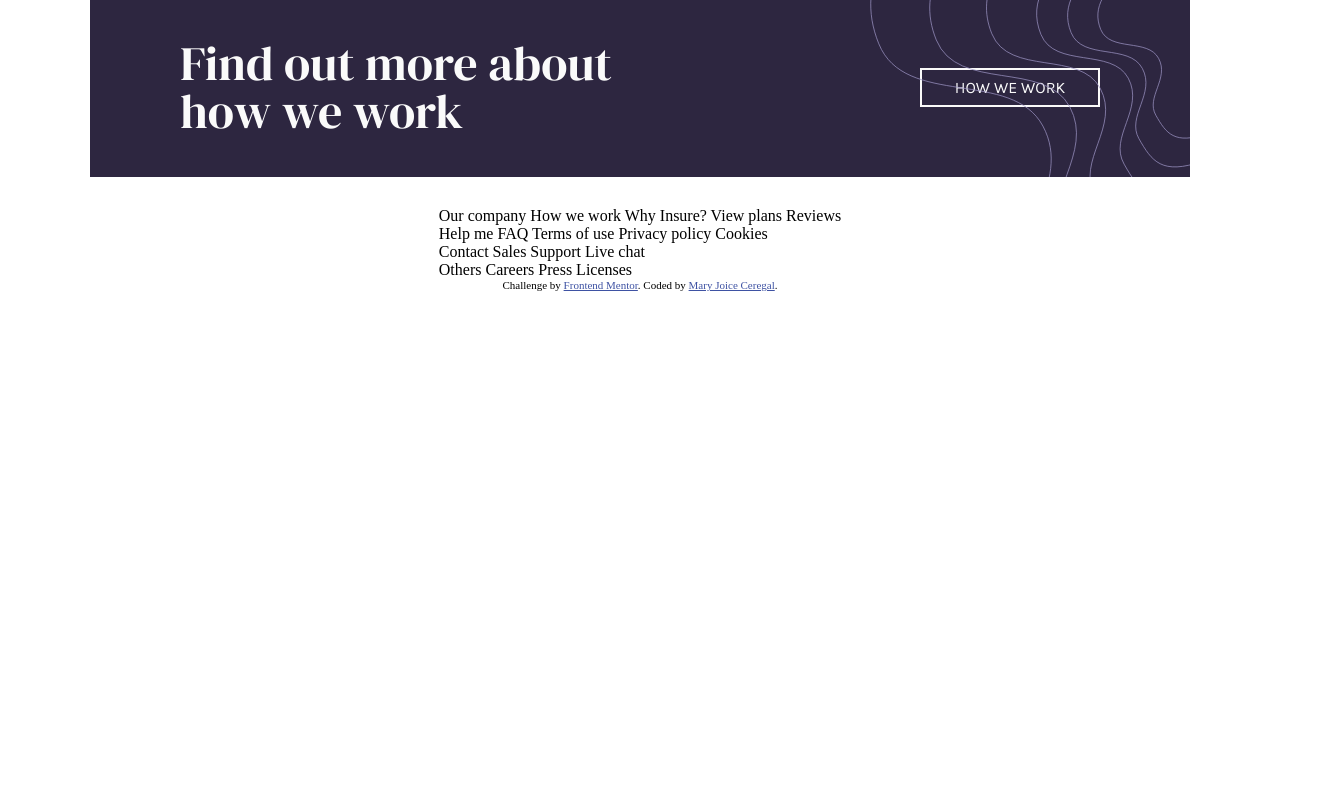
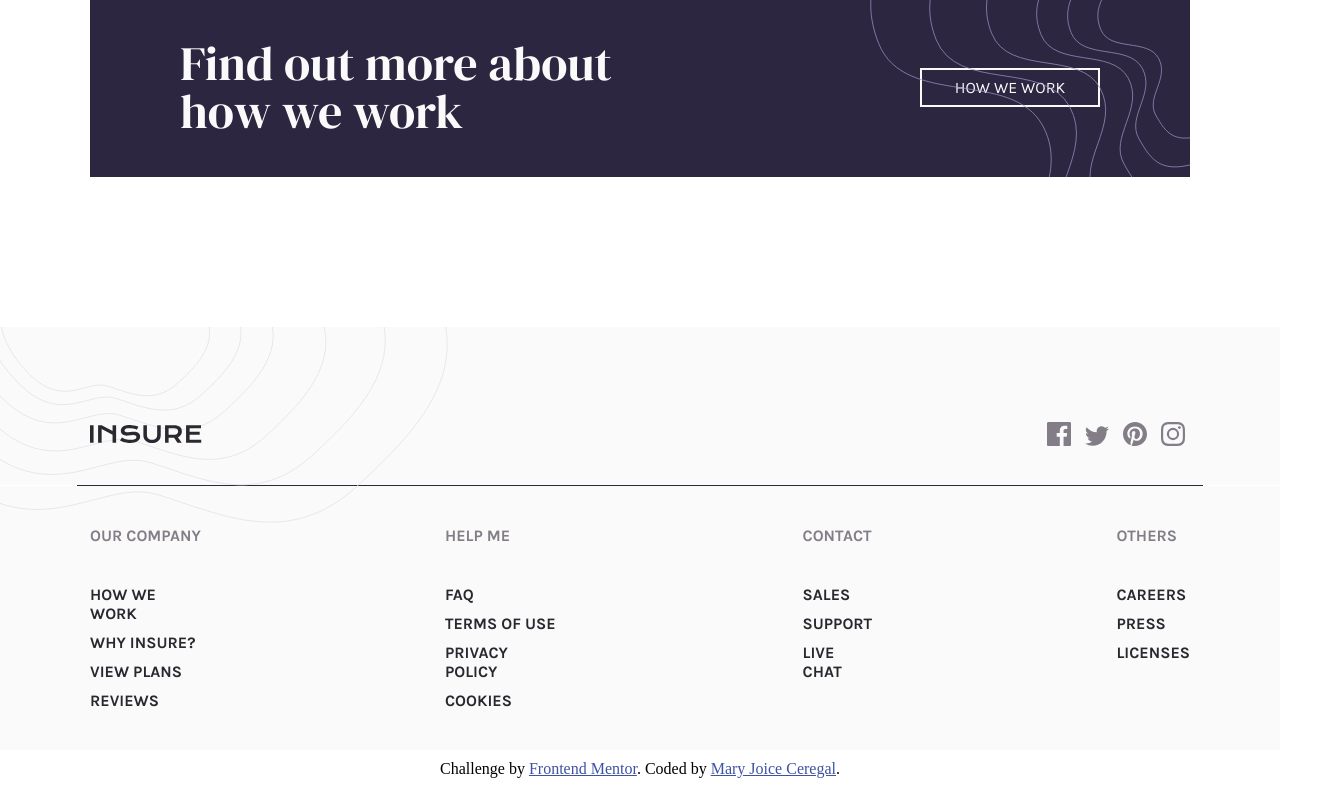
Before and after one commit to emjayceee/insure-landing-page, a plain HTML site: page index.html in a window 1280 px wide. Shown: the part 1286-2074 px from the top of the page, 1320 px wide, since content can reach past the window. Before the commit the page ends 1577 px from the top, so only its background shows below. Drawn offline with Linux system fonts and the light colour scheme.

Commit message:
desktop site completion

```diff
--- a/index.html
+++ b/index.html
@@ -31,9 +31,9 @@
     </div>
   </div>
   <div class="main-content">
-    <img class="upper-right" src="images\bg-pattern-intro-right-desktop.svg" alt="upper right design"/>
     <img class="middle-left" src="images\bg-pattern-intro-left-desktop.svg" alt="middle left design"/>
     <div class="first-content">
+      <img class="upper-right" src="images\bg-pattern-intro-right-desktop.svg" alt="upper right design"/>
       <div class="first-container">
           <div class="line"></div>
           <p>
@@ -100,39 +100,55 @@
   </div>
   <!-- footer -->
   <!-- add insure img -->
+   <div class="footer-logo">
+    <div class="insure-social-links">
+    <img class="lower-left" src="images\bg-pattern-footer-desktop.svg"/>
+      <div class="insure-logo-bottom">
+        <img src="images\logo.svg"/>
+      </div>
+      <div class="social-links">
+        <img src="images\icon-facebook.svg"/>
+        <img src="images\icon-twitter.svg"/>
+        <img src="images\icon-pinterest.svg"/>
+        <img src="images\icon-instagram.svg"/>
+      </div>
+   </div>
+    <!-- border then -->
+     <div class="border-design"></div>
+   </div>
   <div class="about-details">
     <div class="about-links">
-      Our company
-
-      How we work
-      Why Insure?
-      View plans
-      Reviews
+      <span>Our company</span>
+      <a>How we work</a>
+      <a>Why Insure?</a>
+      <a>View plans</a>
+      <a>Reviews</a>
     </div>
     <div class="faq-links">
-      Help me
+      <span>Help me</span>
 
-      FAQ
-      Terms of use
-      Privacy policy
-      Cookies
+      <a>FAQ</a>
+      <a>Terms of use</a>
+      <a>Privacy policy</a>
+      <a>Cookies</a>
+
     </div>
     <div class="contact-links">
-      Contact
+      <span>Contact</span>
 
-      Sales
-      Support
-      Live chat
+      <a>Sales</a>
+      <a>Support</a>
+      <a>Live chat</a>
     </div>
     <div class="others-links">
-      Others
 
-      Careers
-      Press
-      Licenses
+      <span>Others</span>
+      <a>Careers</a>
+      <a>Press</a>
+      <a>Licenses</a>
     </div>
   </div>
-  <div class="attribution">
+  <div class="attribution" style="font-size: 16px; padding: 10px;">
     Challenge by <a href="https://www.frontendmentor.io?ref=challenge" target="_blank">Frontend Mentor</a>.
     Coded by <a href="#">Mary Joice Ceregal</a>.
   </div>
--- a/styles.css
+++ b/styles.css
@@ -68,11 +68,10 @@ ul a:last-child {
 .upper-right {
     background-image: url(images\bg-pattern-intro-right-desktop.svg);
     position:absolute;
-    right: -40px;
-    top: -20px;
+    right: 0;
+    top: -50px;
     width: 20%;
     z-index: 1;
-    overflow: hidden;
 }
 
 .middle-left {
@@ -103,7 +102,7 @@ ul a:last-child {
     margin: 0;
     padding: 30px 0 30px 60px;
     width: 50%;
-
+    z-index: 2;
 }
 
 
@@ -153,7 +152,7 @@ button {
     display: flex;
     flex-direction: column;
     width: 100%;
-    padding: 60px 30px 30px 90px;
+    padding: 60px 30px 150px 90px;
 }
 .line2 {
     width: 140px;
@@ -238,3 +237,93 @@ button {
     width:25%;
     height:180px;
 }
+
+/* third content including social link imgs then footer*/
+
+.footer-logo {
+    width: 100%;
+    display: flex;
+    flex-wrap: wrap;
+    justify-content: center;
+    align-items: center;
+}
+
+.insure-social-links {
+    position: relative;
+    display: flex;
+    width: 100%;
+    flex-direction: row;
+    justify-content: space-between;
+    align-items: center;
+    background-color: var(--gray50);
+}
+
+.insure-logo-bottom, .social-links {
+    padding: 90px 90px 30px 90px;
+    z-index: 2;
+}
+
+.social-links img {
+    margin: 5px;
+}
+
+.border-design {
+    width: 88%;
+    color: var(--blue950);
+    border-top: solid 1px;
+    /* background-color: var(--gray50); */
+}
+
+/* -- */
+
+.lower-left {
+    position: absolute;
+    background-image: url(images\bg-pattern-footer-desktop.svg);
+    left: 0;
+    top: 0;
+    width: 35%;
+    height:auto;
+    z-index: 1;
+}
+
+.about-details {
+    display: flex;
+    flex-direction: row;
+    background-color: var(--gray50);
+    width: 100%;
+    height: auto;
+    padding: 0 90px 30px 90px;
+    justify-content:flex-start;
+    gap: 240px;
+}
+
+
+.about-links span,
+.faq-links span,
+.contact-links span,
+.others-links span {
+    padding: 40px 0;
+    display: inline-block;
+    font-family: "Karla", sans-serif;
+    font-size: 16px;
+    font-weight: 700;
+    color: var(--gray700);
+    text-transform: uppercase;
+}
+
+.about-details div {
+    z-index: 2; /* design pattern behind text */
+}
+
+.about-links a,
+.faq-links a,
+.contact-links a,
+.others-links a {
+    display:block;
+    padding-bottom: 10px;
+    font-family: "Karla", sans-serif;
+    text-transform: uppercase;
+    font-size: 16px;
+    font-weight: 700;
+    color: var(--gray950);
+}
```
